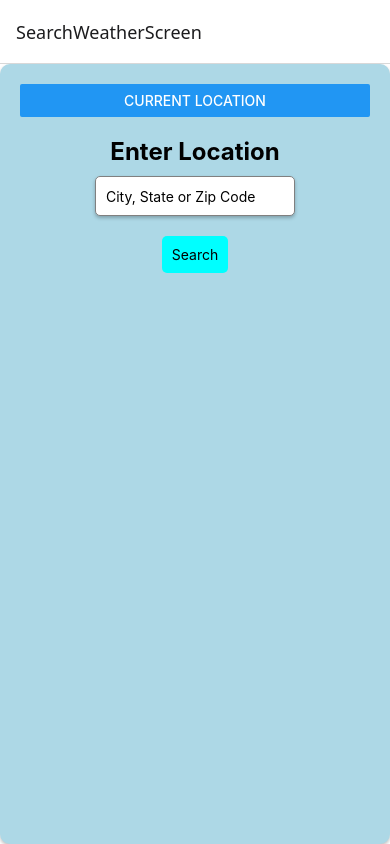
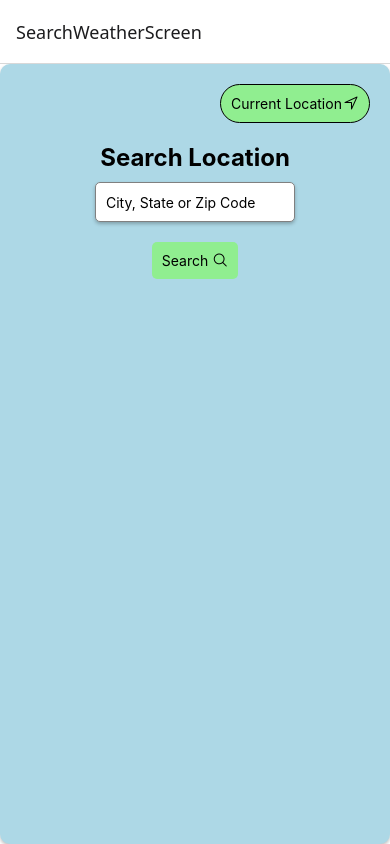
Before and after one commit to roryodonnell97/weather-application, a React Native app: screen /SearchWeatherScreen in a window 390 px wide. Built offline with nearby package versions, Linux system fonts and the light colour scheme.

Commit message:
Improved buttons for currentLocation + Search

```diff
--- a/screens/SearchWeatherScreen.js
+++ b/screens/SearchWeatherScreen.js
@@ -59,11 +59,14 @@ const searchWeatherData = weather ? [
     <SafeAreaProvider>
       <SafeAreaView style={styles.container} edges={['top']}>
         <ScrollView style={styles.scrollView}>
-          <View>
-            <Button title="Current Location" onPress={() => navigation.navigate('CurrentLocationWeatherScreen')} />
+          <View style={styles.currentLocationButtonView}>
+            <TouchableOpacity style={styles.currentLocationButton} onPress={() => navigation.navigate('CurrentLocationWeatherScreen')}>
+              <Text>Current Location </Text>
+              <Icon name={"navigate-outline"} size={16} color="#000" />
+            </TouchableOpacity>
           </View>
           <View style={styles.instructions}>
-            <Text style={styles.header}>Enter Location</Text>
+            <Text style={styles.header}>Search Location</Text>
             <TextInput
               style={styles.input}
               value={location}
@@ -71,7 +74,8 @@ const searchWeatherData = weather ? [
               placeholder="City, State or Zip Code"
             />
             <TouchableOpacity style={styles.getWeatherbutton} onPress={getWeatherData}>
-              <Text>Search</Text>
+              <Text>Search </Text>
+              <Icon name={"search-outline"} size={16} color="#000" />
             </TouchableOpacity>
           </View>
           {error ? (
@@ -153,11 +157,27 @@ const styles = StyleSheet.create({
   },
   getWeatherbutton: {
     alignItems: 'center',
-    backgroundColor: 'cyan',
+    flexDirection: 'row',
+    backgroundColor: 'lightgreen',
     padding: 10,
     borderRadius: 5,
     marginTop: 10,
     marginBottom: 30,
+  },
+  currentLocationButton: {
+    alignItems: 'center',
+    flexDirection: 'row',
+    backgroundColor: 'lightgreen',
+    padding: 10,
+    borderRadius: 20,
+    borderColor: 'black',
+    borderWidth: 1,
+    width: 150,
+  },
+  currentLocationButtonView: {
+    flexDirection: 'row',
+    justifyContent: 'flex-end',
+
   },
   header: {
     fontSize: 24,
```
